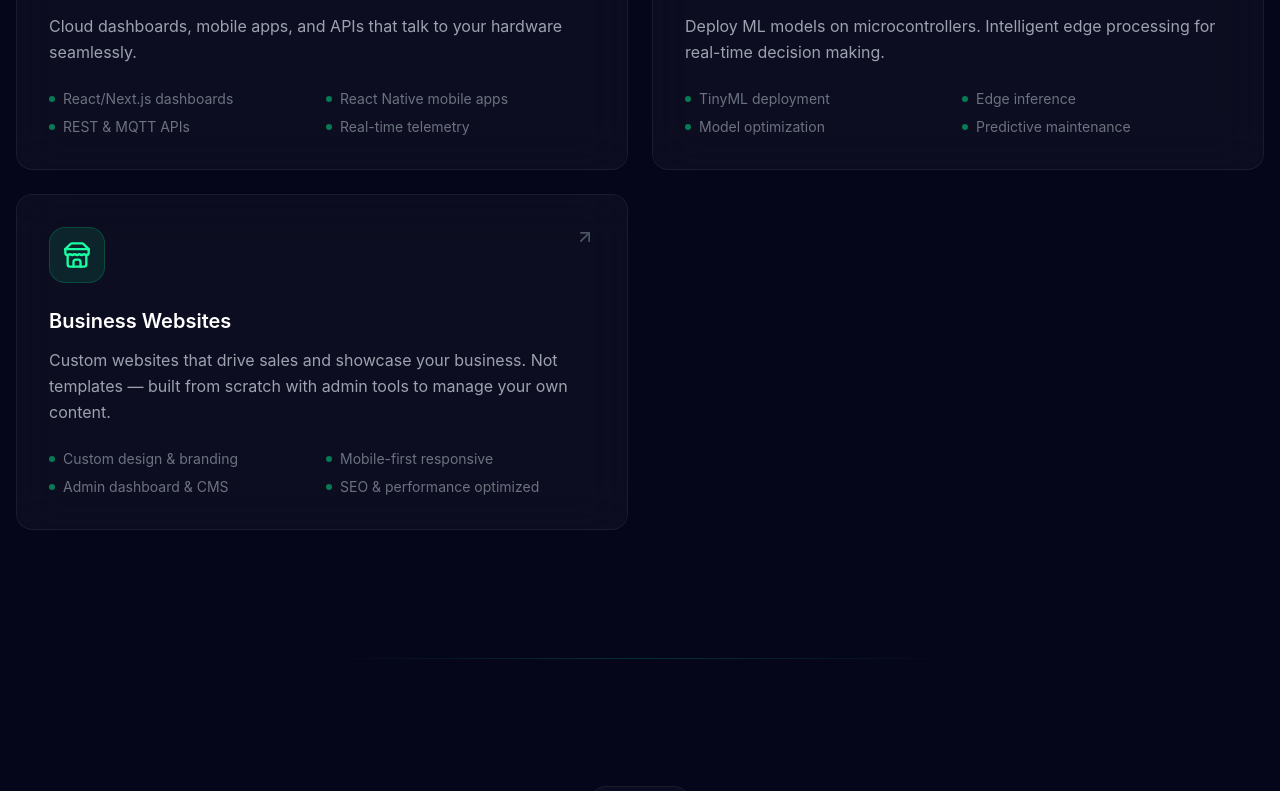
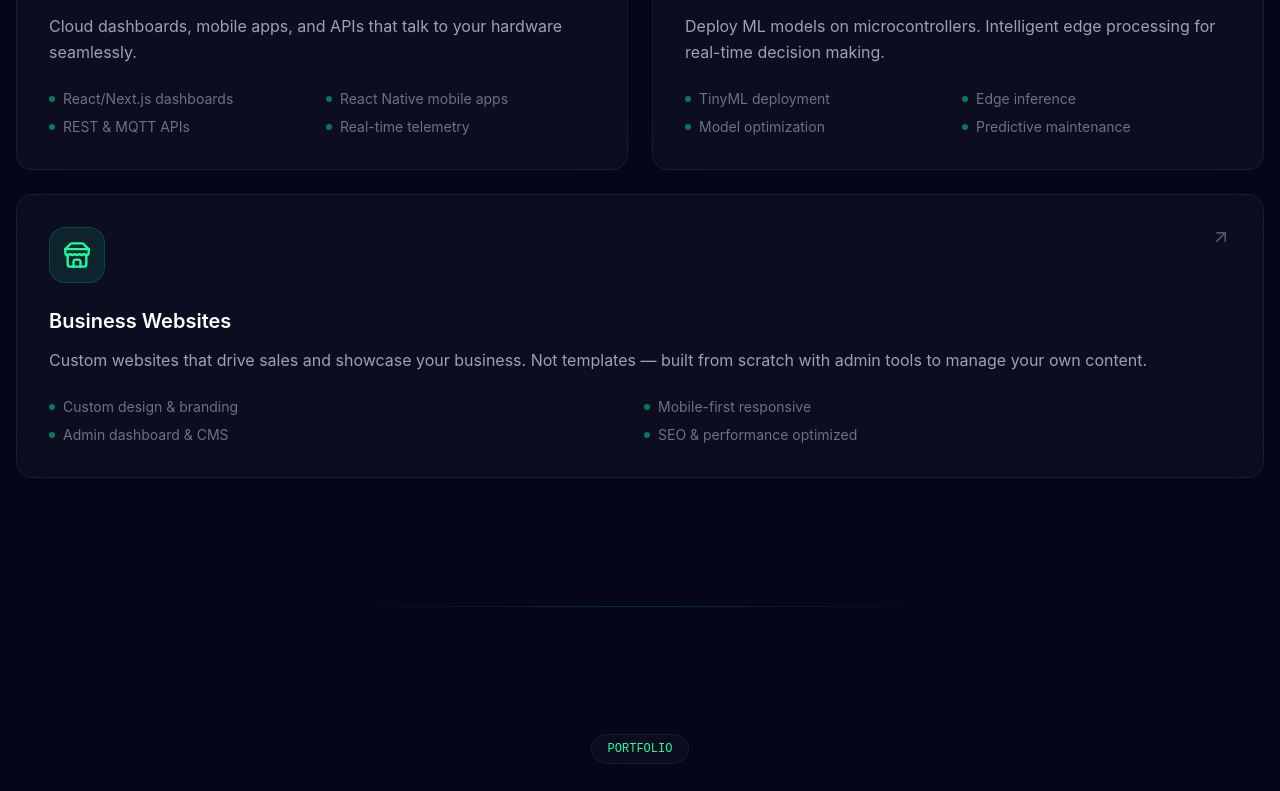
Before and after one commit to cheddarlebel-lab/circuit-coders, a Next.js app: page / in a window 1280 px wide. Shown: the part 2000-2791 px from the top of the page. Built offline with nearby package versions, Linux system fonts and the light colour scheme.

Commit message:
Fix services grid animation for 5th card visibility
Switch from shared useInView to per-card whileInView so each
card animates when it enters viewport. Last odd card spans
full width for clean layout.

Co-Authored-By: Claude Opus 4.6 <noreply@anthropic.com>

```diff
--- a/src/components/Services.tsx
+++ b/src/components/Services.tsx
@@ -1,7 +1,6 @@
 "use client";
 
-import { useRef } from "react";
-import { motion, useInView } from "framer-motion";
+import { motion } from "framer-motion";
 import { CircuitBoard, Code, Globe, Brain, Store, ArrowUpRight } from "lucide-react";
 import { services } from "@/lib/data";
 
@@ -14,15 +13,14 @@ const iconMap: Record<string, React.ElementType> = {
 };
 
 export default function Services() {
-  const ref = useRef(null);
-  const isInView = useInView(ref, { once: true, margin: "-100px" });
+  const isOddCount = services.length % 2 !== 0;
 
   return (
     <section id="services" className="relative py-32 px-4">
       {/* Divider line */}
       <div className="absolute top-0 left-1/2 -translate-x-1/2 w-1/2 h-px bg-gradient-to-r from-transparent via-circuit-500/20 to-transparent" />
 
-      <div className="max-w-7xl mx-auto" ref={ref}>
+      <div className="max-w-7xl mx-auto">
         {/* Header */}
         <motion.div
           initial={{ opacity: 0, y: 30 }}
@@ -48,13 +46,16 @@ export default function Services() {
         <div className="grid md:grid-cols-2 gap-6">
           {services.map((service, i) => {
             const Icon = iconMap[service.icon];
+            const isLast = i === services.length - 1;
+            const spanFull = isLast && isOddCount;
             return (
               <motion.div
                 key={service.title}
                 initial={{ opacity: 0, y: 40 }}
-                animate={isInView ? { opacity: 1, y: 0 } : {}}
-                transition={{ delay: i * 0.12, duration: 0.7, ease: [0.16, 1, 0.3, 1] }}
-                className="group relative glass-card-hover p-8 overflow-hidden card-spotlight hover-lift"
+                whileInView={{ opacity: 1, y: 0 }}
+                viewport={{ once: true, margin: "-50px" }}
+                transition={{ delay: (i % 2) * 0.1, duration: 0.7, ease: [0.16, 1, 0.3, 1] }}
+                className={`group relative glass-card-hover p-8 overflow-hidden card-spotlight hover-lift ${spanFull ? "md:col-span-2" : ""}`}
                 onMouseMove={(e) => {
                   const rect = e.currentTarget.getBoundingClientRect();
                   e.currentTarget.style.setProperty("--mouse-x", `${e.clientX - rect.left}px`);
```
